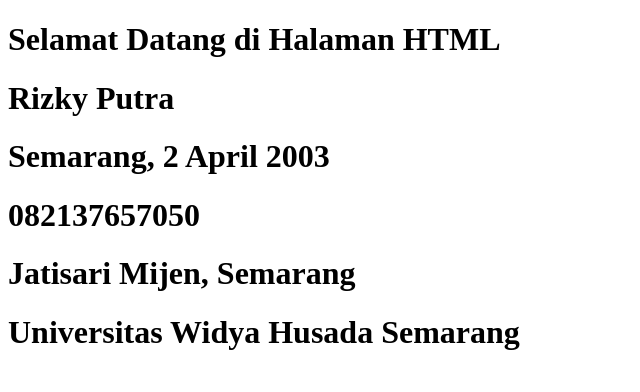
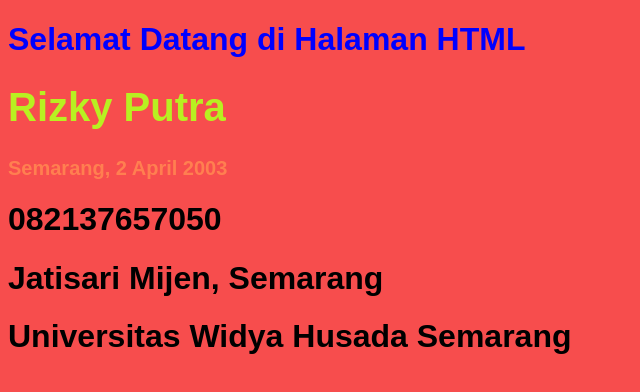
Before and after one commit to rizkyputra29/latihan_html, a plain HTML site: page latihan_html/index.html in a window 1280 px wide. Shown: the whole page, without its empty margins (0-640 px from the left). Drawn offline with Linux system fonts and the light colour scheme.

Commit message:
Pesan Development

```diff
--- a/latihan_html/index.html
+++ b/latihan_html/index.html
@@ -5,11 +5,25 @@
         <meta http-equiv="X-UA-Compatible" content="IE-edge">
         <meta name="viewport" content="width=device-width, initial-scale=1.0">
         <title>Biodata Ku</title>
+        <style>
+            body {
+                background-color: rgb(247, 77, 77);
+                font-family: Arial, sans-serif;
+            }
+            .nama {
+                color:rgb(184, 240, 33);
+                font-size: 30pt;
+            }
+            #ttl {
+                color: coral;
+                font-size: 15pt;
+            }
+        </style>
     </head>
     <body>
-        <h1>Selamat Datang di Halaman HTML</h1>
-        <h1>Rizky Putra</h1>
-        <h1>Semarang, 2 April 2003</h1>
+        <h1 style="color: blue;">Selamat Datang di Halaman HTML</h1>
+        <h1 class="nama" >Rizky Putra</h1>
+        <h1 id="ttl">Semarang, 2 April 2003</h1>
         <h1>082137657050</h1>
         <h1>Jatisari Mijen, Semarang</h1>
         <h1>Universitas Widya Husada Semarang</h1>
```
